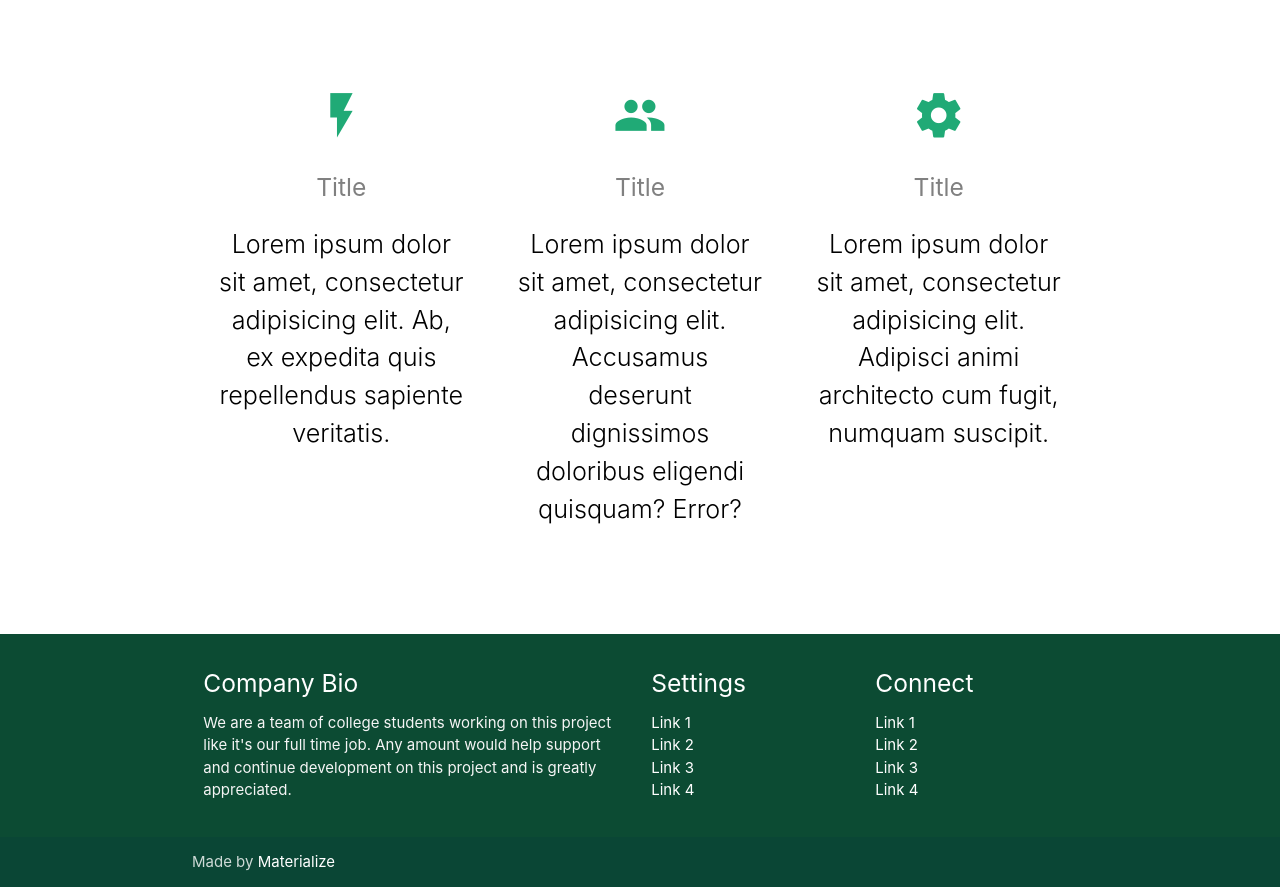
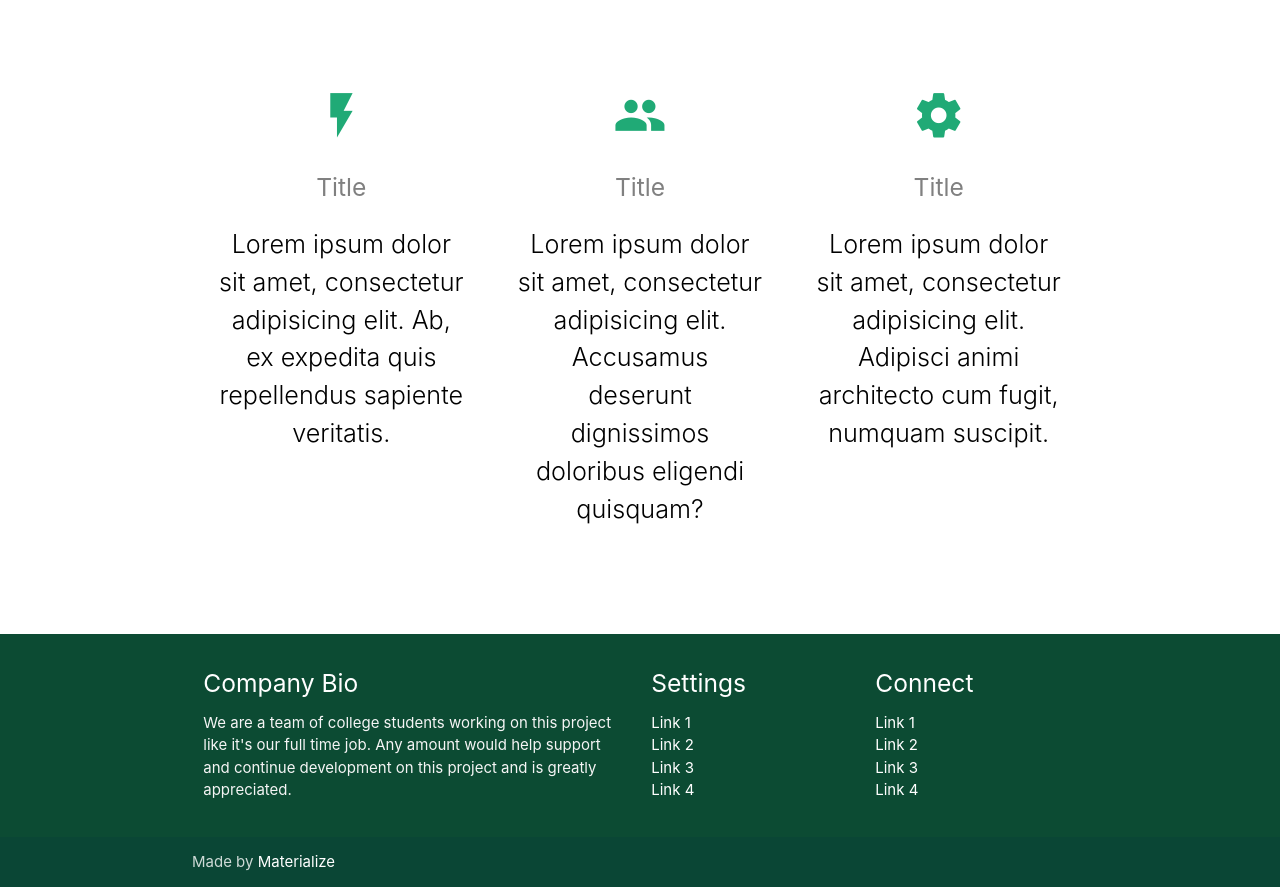
Before and after one commit to popoffww/django-blogengine-2, a Django app: page / in a window 1280 px wide. Shown: the part 400-1287 px from the top of the page. Run offline with Django 5.2, Linux system fonts and the light colour scheme.

Commit message:
Blogengine-2 with Materialize

```diff
--- a/templates/includes/section.html
+++ b/templates/includes/section.html
@@ -42,7 +42,7 @@
             <h5 class="center">Title</h5>
 
             <p class="light center-align black-text flow-text">
-              Lorem ipsum dolor sit amet, consectetur adipisicing elit. Accusamus deserunt dignissimos doloribus eligendi quisquam? Error?
+              Lorem ipsum dolor sit amet, consectetur adipisicing elit. Accusamus deserunt dignissimos doloribus eligendi quisquam?
             </p>
           </div>
         </div>
```
